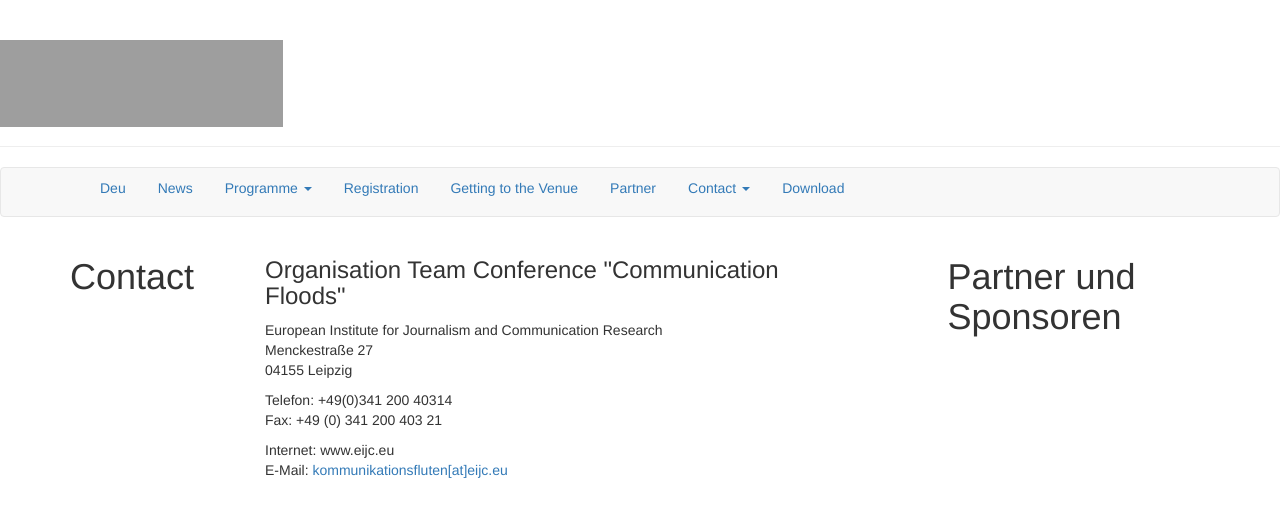
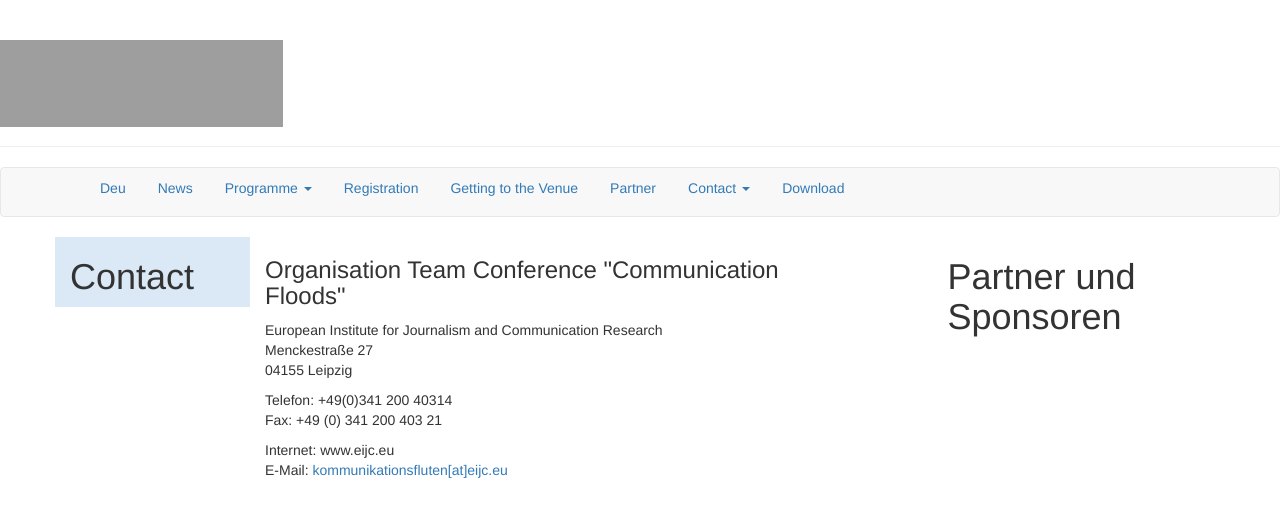
Before and after one commit to susedev/test, a Jekyll site: the page built from contact.html, in a window 1280 px wide. Shown: the top 517 px of the page. Built offline with Jekyll 4.4.1, drawn with Linux system fonts in a browser that asks for light colours; nearby versions of some CDN libraries; grey boxes are pictures that could not be loaded.

Commit message:
Update page.html

```diff
--- a/_layouts/page.html
+++ b/_layouts/page.html
@@ -11,7 +11,7 @@ layout: base
 <div class="container">
 
   <div class="row">
-    <div class="col-md-2">
+    <div class="col-md-2" style="background-color: #DBE9F7">
        <h1>{{ page.title }}</h1>
     </div>
     <div class="col-md-6">
```
